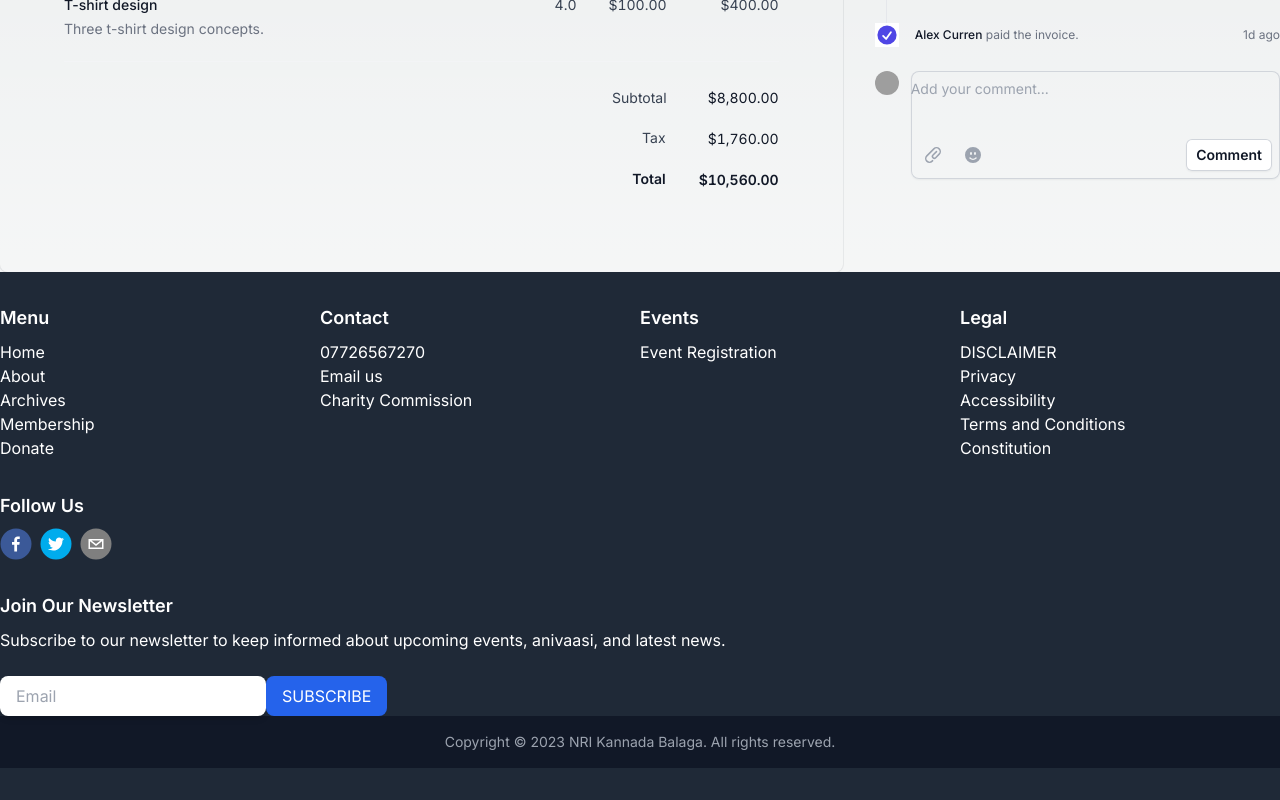
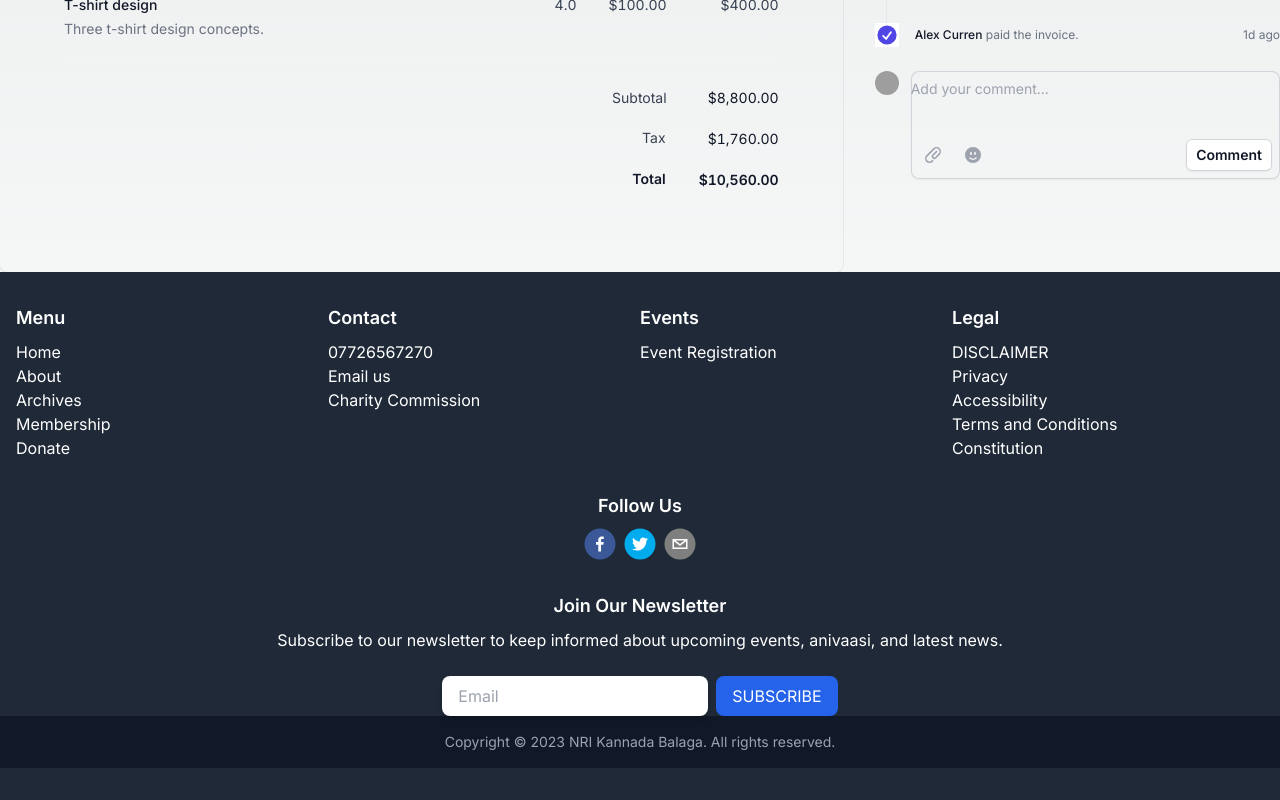
Before and after one commit to KarthikKBDevadiga/nrikannadabalaga, a Next.js app: page / in a window 1280 px wide. Shown: the part 1396-2196 px from the top of the page. Built offline with nearby package versions, Linux system fonts and the light colour scheme; grey boxes are pictures that could not be loaded.

Commit message:
Update Footer.tsx

```diff
--- a/components/Footer.tsx
+++ b/components/Footer.tsx
@@ -7,7 +7,7 @@ const Footer = () => {
   const title = "Check out this website";
   return (
     <footer className="bg-gray-800 text-white py-8">
-      <div className="container mx-auto">
+      <div className="container mx-auto px-4">
         <div className="flex flex-wrap justify-between">
           <div className="w-full md:w-1/2 lg:w-1/4 mb-6 lg:mb-0">
             <h3 className="text-lg font-semibold">Menu</h3>
@@ -45,7 +45,8 @@ const Footer = () => {
           </div>
         </div>
 
-        <div className="mt-8">
+        <div className="flex justify-center items-center mt-8">
+          <div className="text-center">
             <h3 className="text-lg font-semibold">Follow Us</h3>
             <div className="flex mt-2">
               {/* Social Media Sharing Buttons */}
@@ -60,14 +61,17 @@ const Footer = () => {
               </EmailShareButton>
             </div>
           </div>
+        </div>
 
-        <div className="mt-8">
+        <div className="flex justify-center items-center mt-8">
+          <div className="text-center">
             <h3 className="text-lg font-semibold">Join Our Newsletter</h3>
             <p className="mt-2">Subscribe to our newsletter to keep informed about upcoming events, anivaasi, and latest news.</p>
             <form className="mt-4">
               <input type="email" placeholder="Email" required className="px-4 py-2 rounded-lg shadow-md focus:outline-none focus:ring-2 focus:ring-blue-600" />
-            <button type="submit" className="mt-2 px-4 py-2 bg-blue-600 text-white rounded-lg hover:bg-blue-700 focus:outline-none focus:ring-2 focus:ring-blue-600">SUBSCRIBE</button>
+              <button type="submit" className="mt-2 ml-2 px-4 py-2 bg-blue-600 text-white rounded-lg hover:bg-blue-700 focus:outline-none focus:ring-2 focus:ring-blue-600">SUBSCRIBE</button>
             </form>
+          </div>
           </div>
       </div>
 
```
Lines whose indentation alone changed are shown as unchanged.
